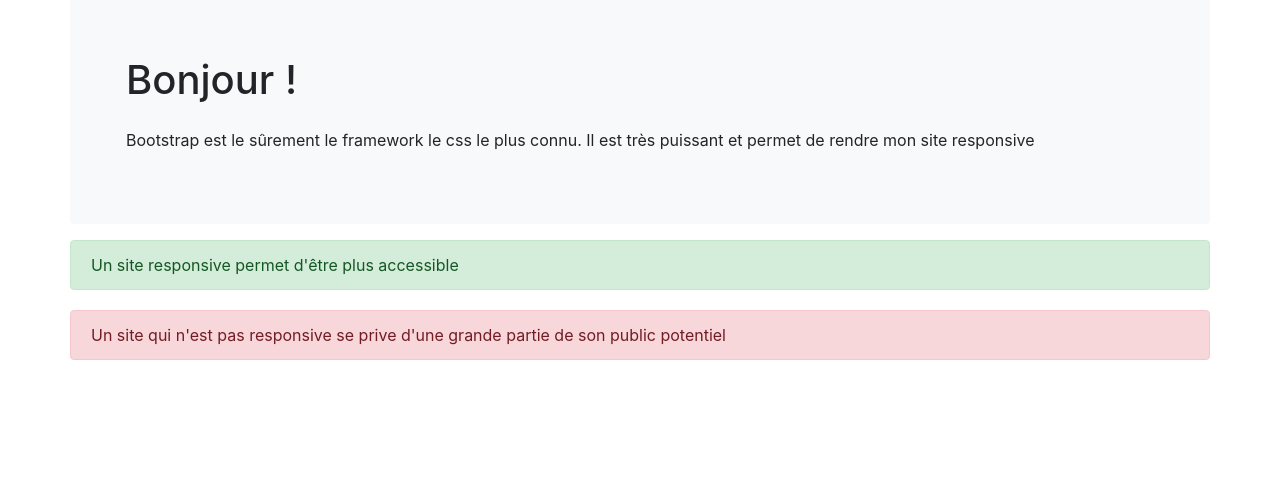
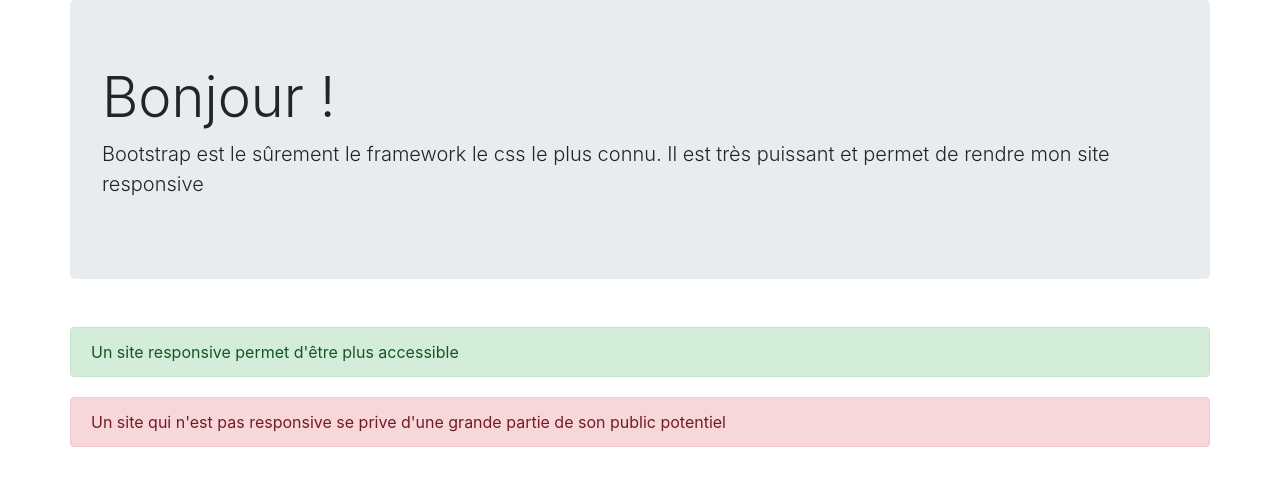
Before and after one commit to LucileDeloubes/Bootstrap-exercices, a plain HTML site: page exercice3.html in a window 1280 px wide. Drawn offline with nearby package versions, Linux system fonts and the light colour scheme.

Commit message:
modification : ajout de Jumbotron

```diff
--- a/exercice3.html
+++ b/exercice3.html
@@ -12,10 +12,10 @@
 
     <!-- Exercice 3 : Faire 3 bloc différents -->
     <div class="container h-100">
-      <div class="row mb-3 rounded bg-light h-50">
-        <div class="d-flex flex-column bg-light mb-3 bg-light w-100 align-self-center p-5">
-          <div class="p-2 bd-highlight"> <h1>Bonjour !</h1></div>
-          <div class="p-2 bd-highlight"> Bootstrap est le sûrement le framework le css le plus connu. Il est très puissant et permet de rendre mon site responsive </div>
+      <div class="row mb-3 rounded">
+        <div class="jumbotron">
+          <h1 class="display-4">Bonjour !</h1>
+          <p class="lead">Bootstrap est le sûrement le framework le css le plus connu. Il est très puissant et permet de rendre mon site responsive</p>
         </div>
       </div>
       <div class="row mb-1 rounded">
```
